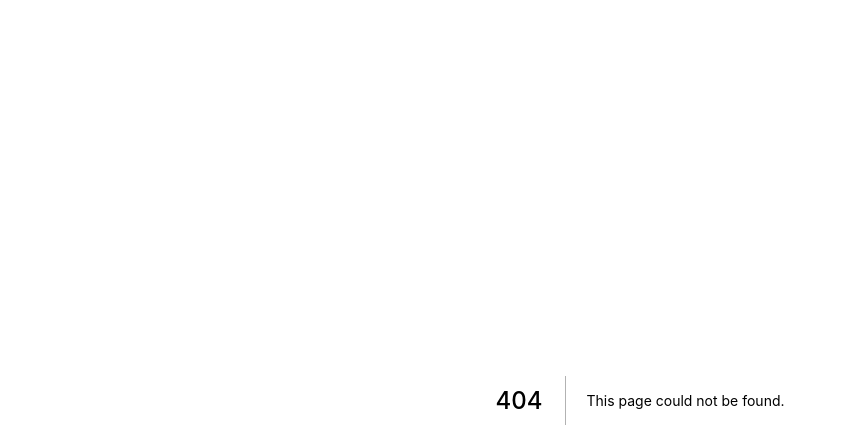
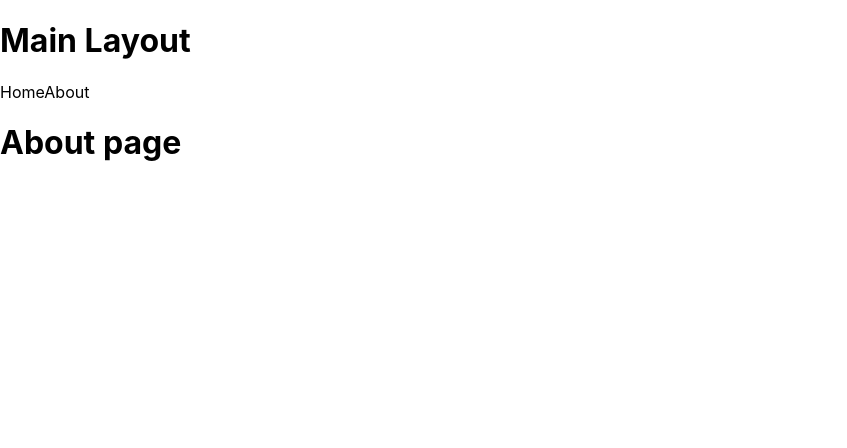
Before and after one commit to lvh082000/nextjs-typescript, a Next.js app: page /about in a window 1280 px wide. Before the commit this address had no page. Shown: the top 448 px of the page, without its empty margins (0-847 px from the left). Built offline with nearby package versions, Linux system fonts and the light colour scheme.

Commit message:
setup more layout

```diff
--- /dev/null
+++ b/components/layout/admin.tsx
@@ -0,0 +1,22 @@
+import { LayoutProps } from '@/models'
+import Link from 'next/link'
+import * as React from 'react'
+
+export function AdminLayout({ children }: LayoutProps) {
+  return (
+    <div>
+      <h1>Admin Layout</h1>
+      <div>Side bar</div>
+
+      <Link href="/">
+        <a>Home</a>
+      </Link>
+
+      <Link href="/">
+        <a>About</a>
+      </Link>
+
+      <div>{children}</div>
+    </div>
+  )
+}
--- /dev/null
+++ b/components/layout/empty.tsx
@@ -0,0 +1,6 @@
+import { LayoutProps } from '@/models'
+import * as React from 'react'
+
+export function EmptyLayout({ children }: LayoutProps) {
+  return <>{children} </>
+}
--- /dev/null
+++ b/components/layout/index.ts
@@ -0,0 +1,3 @@
+export * from './admin'
+export * from './empty'
+export * from './main'
--- /dev/null
+++ b/components/layout/main.tsx
@@ -0,0 +1,21 @@
+import { LayoutProps } from '@/models'
+import Link from 'next/link'
+import * as React from 'react'
+
+export function MainLayout({ children }: LayoutProps) {
+  return (
+    <div>
+      <h1>Main Layout</h1>
+
+      <Link href="/">
+        <a>Home</a>
+      </Link>
+
+      <Link href="/about">
+        <a>About</a>
+      </Link>
+
+      <div>{children}</div>
+    </div>
+  )
+}
--- a/models/index.ts
+++ b/models/index.ts
@@ -1 +1,2 @@
 export * from './auth'
+export * from './common'
--- a/pages/_app.tsx
+++ b/pages/_app.tsx
@@ -1,12 +1,17 @@
+import { axiosClient } from '@/api'
+import { EmptyLayout } from '@/components/layout'
+import { AppPropsWithLayout } from '@/models'
+import { SWRConfig } from 'swr'
 import '../styles/globals.css'
-import type { AppProps } from 'next/app'
-import { SWRConfig } from 'swr'
-import { axiosClient } from '@/api'
 
-function MyApp({ Component, pageProps }: AppProps) {
+function MyApp({ Component, pageProps }: AppPropsWithLayout) {
+  const Layout = Component.Layout ?? EmptyLayout
+
   return (
-    <SWRConfig value={{ fetcher: (url) => axiosClient.get(url), shouldRetryOnError: true}}>
-      <Component {...pageProps} />
+    <SWRConfig value={{ fetcher: (url) => axiosClient.get(url), shouldRetryOnError: true }}>
+      <Layout>
+        <Component {...pageProps} />
+      </Layout>
     </SWRConfig>
   )
 }
--- /dev/null
+++ b/pages/about.tsx
@@ -0,0 +1,15 @@
+import React from 'react'
+import { MainLayout } from '@/components/layout'
+import { NextPageWithLayout } from '@/models'
+
+const AboutPage: NextPageWithLayout = () => {
+  return (
+    <div>
+      <h1>About page</h1>
+    </div>
+  )
+}
+
+AboutPage.Layout = MainLayout
+
+export default AboutPage
```
Also changed, not shown: models/common.ts (added, +14 -0 lines), pages/index.tsx (+5 -2 lines), components/common/auth.tsx (added), components/common/header.tsx (added), components/common/index.ts (added).
